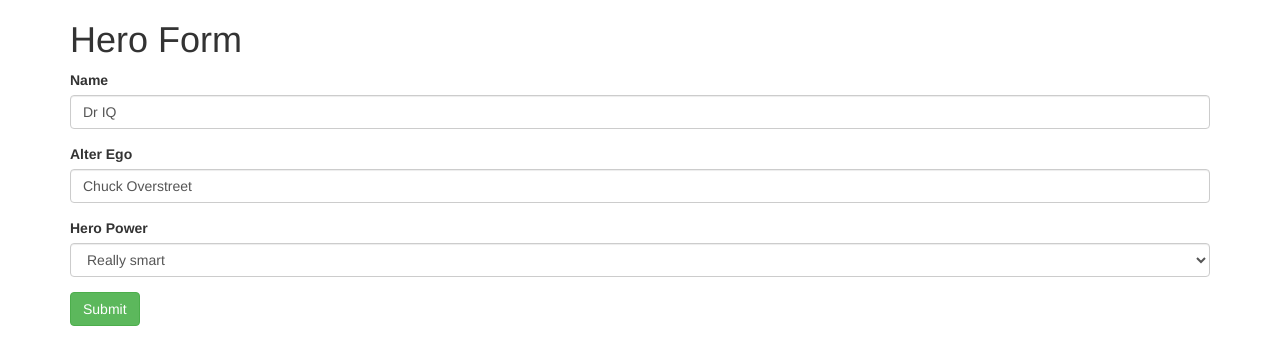
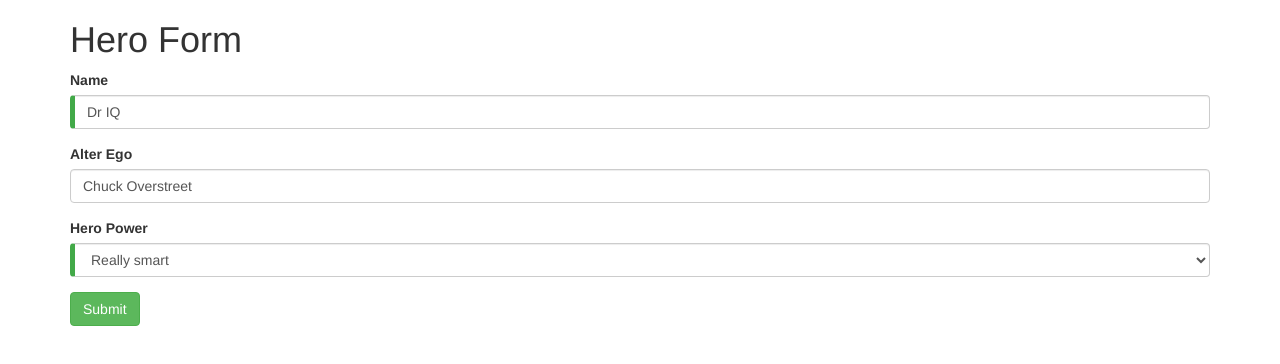
Before and after one commit to Mark-Ball/angular-forms, an Angular app: page / in a window 1280 px wide. Shown: the top 364 px of the page. Built offline with nearby package versions, Linux system fonts and the light colour scheme.

Commit message:
added detection and message for invalid input

```diff
--- a/src/app/hero-form/hero-form.component.html
+++ b/src/app/hero-form/hero-form.component.html
@@ -10,7 +10,14 @@
                 required
                 [(ngModel)]="model.name"
                 name="name"
+                #name="ngModel"
             >
+            <div
+                [hidden]="name.valid || name.pristine"
+                class="alert alert-danger"
+            >
+                Name is required
+            </div>
         </div>
         <div class="form-group">
             <label for="alterEgo">Alter Ego</label>
--- /dev/null
+++ b/src/assets/forms.css
@@ -0,0 +1,7 @@
+.ng-valid[required], .ng-valid.required  {
+    border-left: 5px solid #42A948; /* green */
+  }
+
+  .ng-invalid:not(form)  {
+    border-left: 5px solid #a94442; /* red */
+  }
--- a/src/index.html
+++ b/src/index.html
@@ -6,6 +6,7 @@
   <base href="/">
   <meta name="viewport" content="width=device-width, initial-scale=1">
   <link rel="icon" type="image/x-icon" href="favicon.ico">
+  <link rel="stylesheet" href="assets/forms.css">
 </head>
 <body>
   <app-root></app-root>
```
Also changed, not shown: 1 other file (tests, documents, lock files or other folders).
